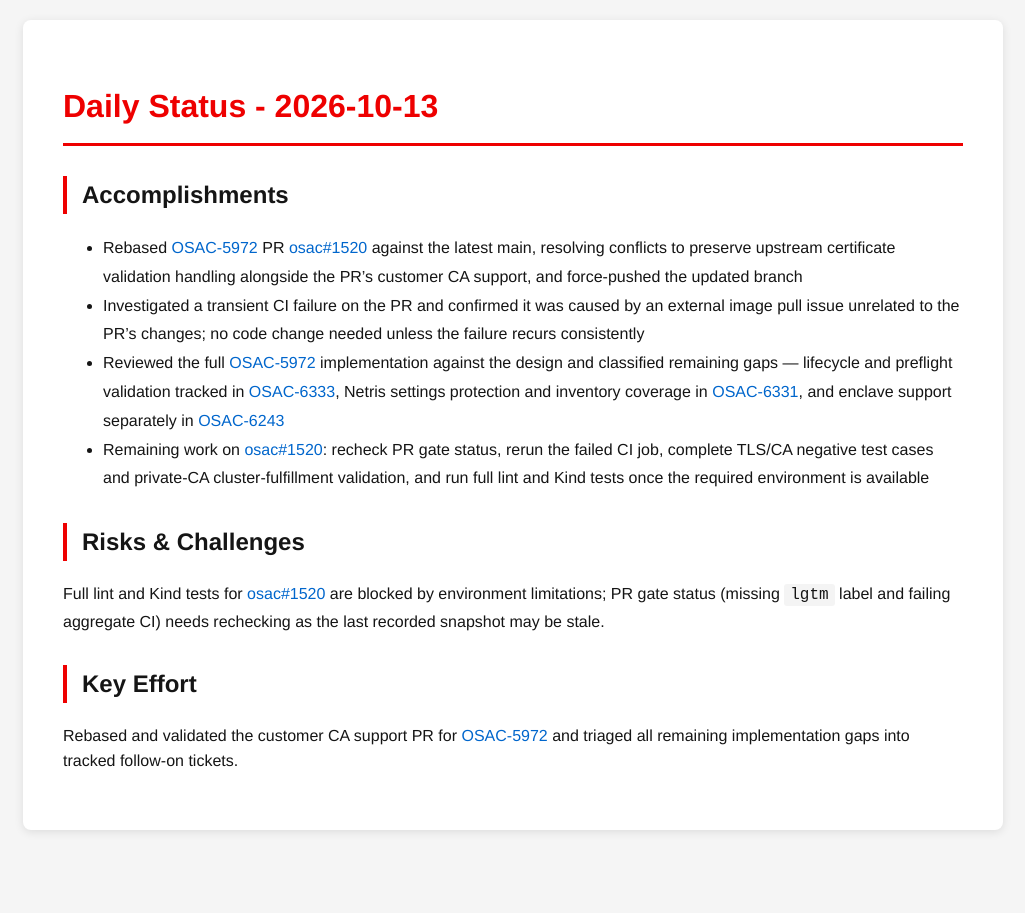
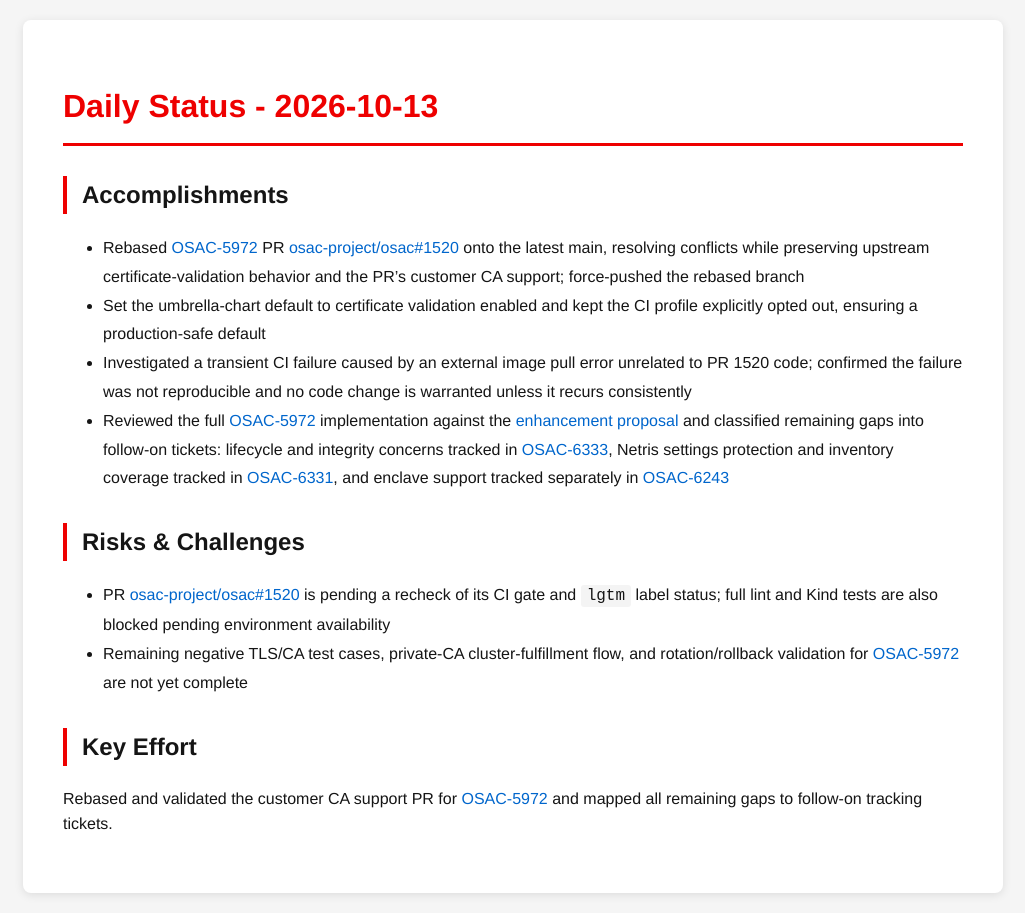
Before and after one commit to tzvatot/daily-status, a Jekyll site: the page built from 2026-10-13.md, in a window 1280 px wide. Shown: the whole page, without its empty margins (127-1152 px from the left). Built offline with Jekyll 4.4.1, drawn with Linux system fonts in a browser that asks for light colours.

Commit message:
Daily status update - 2026-10-13

```diff
--- a/2026-10-13.md
+++ b/2026-10-13.md
@@ -7,13 +7,14 @@ date: 2026-10-13
 # Daily Status - 2026-10-13
 
 ## Accomplishments
-- Rebased [OSAC-5972](https://redhat.atlassian.net/browse/OSAC-5972) PR [osac#1520](https://github.com/osac-project/osac/pull/1520) against the latest main, resolving conflicts to preserve upstream certificate validation handling alongside the PR's customer CA support, and force-pushed the updated branch
-- Investigated a transient CI failure on the PR and confirmed it was caused by an external image pull issue unrelated to the PR's changes; no code change needed unless the failure recurs consistently
-- Reviewed the full [OSAC-5972](https://redhat.atlassian.net/browse/OSAC-5972) implementation against the design and classified remaining gaps — lifecycle and preflight validation tracked in [OSAC-6333](https://redhat.atlassian.net/browse/OSAC-6333), Netris settings protection and inventory coverage in [OSAC-6331](https://redhat.atlassian.net/browse/OSAC-6331), and enclave support separately in [OSAC-6243](https://redhat.atlassian.net/browse/OSAC-6243)
-- Remaining work on [osac#1520](https://github.com/osac-project/osac/pull/1520): recheck PR gate status, rerun the failed CI job, complete TLS/CA negative test cases and private-CA cluster-fulfillment validation, and run full lint and Kind tests once the required environment is available
+- Rebased [OSAC-5972](https://redhat.atlassian.net/browse/OSAC-5972) PR [osac-project/osac#1520](https://github.com/osac-project/osac/pull/1520) onto the latest main, resolving conflicts while preserving upstream certificate-validation behavior and the PR's customer CA support; force-pushed the rebased branch
+- Set the umbrella-chart default to certificate validation enabled and kept the CI profile explicitly opted out, ensuring a production-safe default
+- Investigated a transient CI failure caused by an external image pull error unrelated to PR 1520 code; confirmed the failure was not reproducible and no code change is warranted unless it recurs consistently
+- Reviewed the full [OSAC-5972](https://redhat.atlassian.net/browse/OSAC-5972) implementation against the [enhancement proposal](https://github.com/osac-project/enhancement-proposals/pull/362) and classified remaining gaps into follow-on tickets: lifecycle and integrity concerns tracked in [OSAC-6333](https://redhat.atlassian.net/browse/OSAC-6333), Netris settings protection and inventory coverage tracked in [OSAC-6331](https://redhat.atlassian.net/browse/OSAC-6331), and enclave support tracked separately in [OSAC-6243](https://redhat.atlassian.net/browse/OSAC-6243)
 
 ## Risks & Challenges
-Full lint and Kind tests for [osac#1520](https://github.com/osac-project/osac/pull/1520) are blocked by environment limitations; PR gate status (missing `lgtm` label and failing aggregate CI) needs rechecking as the last recorded snapshot may be stale.
+- PR [osac-project/osac#1520](https://github.com/osac-project/osac/pull/1520) is pending a recheck of its CI gate and `lgtm` label status; full lint and Kind tests are also blocked pending environment availability
+- Remaining negative TLS/CA test cases, private-CA cluster-fulfillment flow, and rotation/rollback validation for [OSAC-5972](https://redhat.atlassian.net/browse/OSAC-5972) are not yet complete
 
 ## Key Effort
-Rebased and validated the customer CA support PR for [OSAC-5972](https://redhat.atlassian.net/browse/OSAC-5972) and triaged all remaining implementation gaps into tracked follow-on tickets.
+Rebased and validated the customer CA support PR for [OSAC-5972](https://redhat.atlassian.net/browse/OSAC-5972) and mapped all remaining gaps to follow-on tracking tickets.
```
